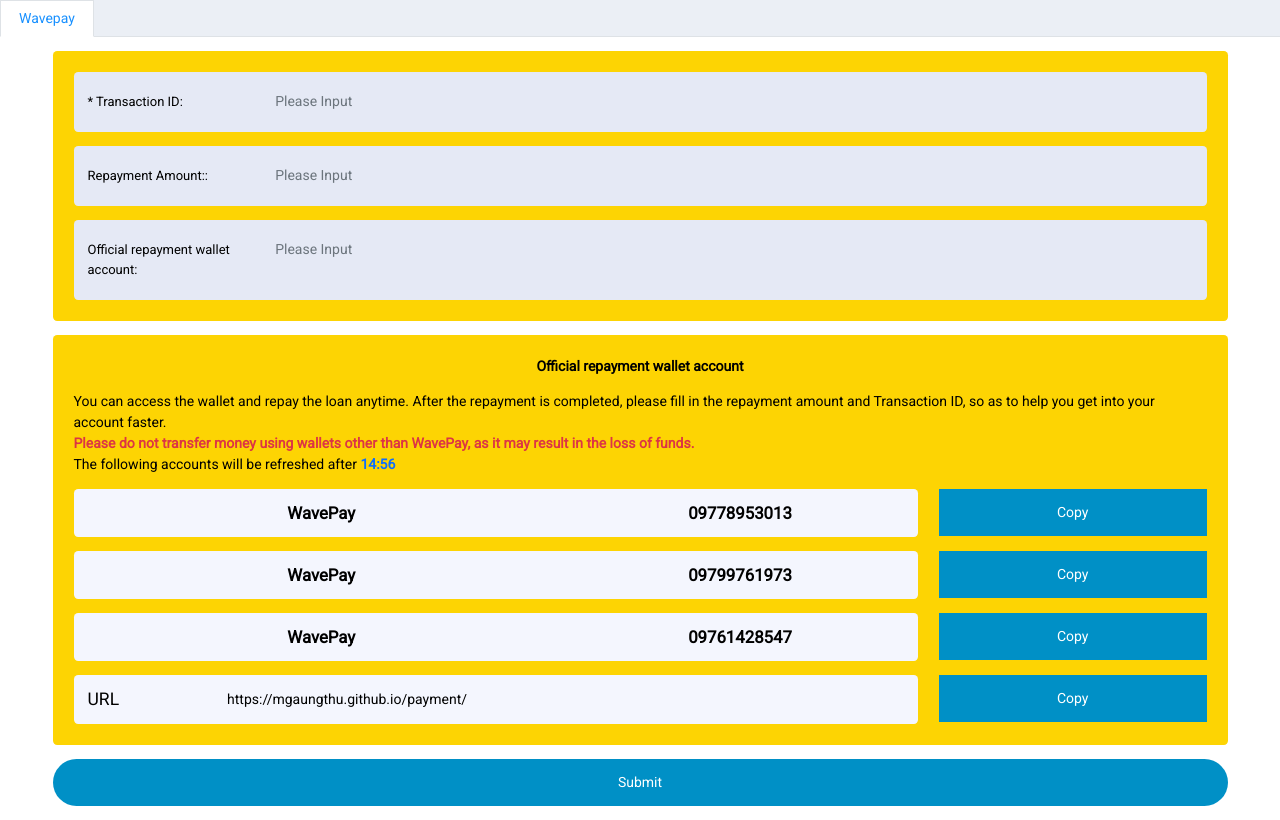
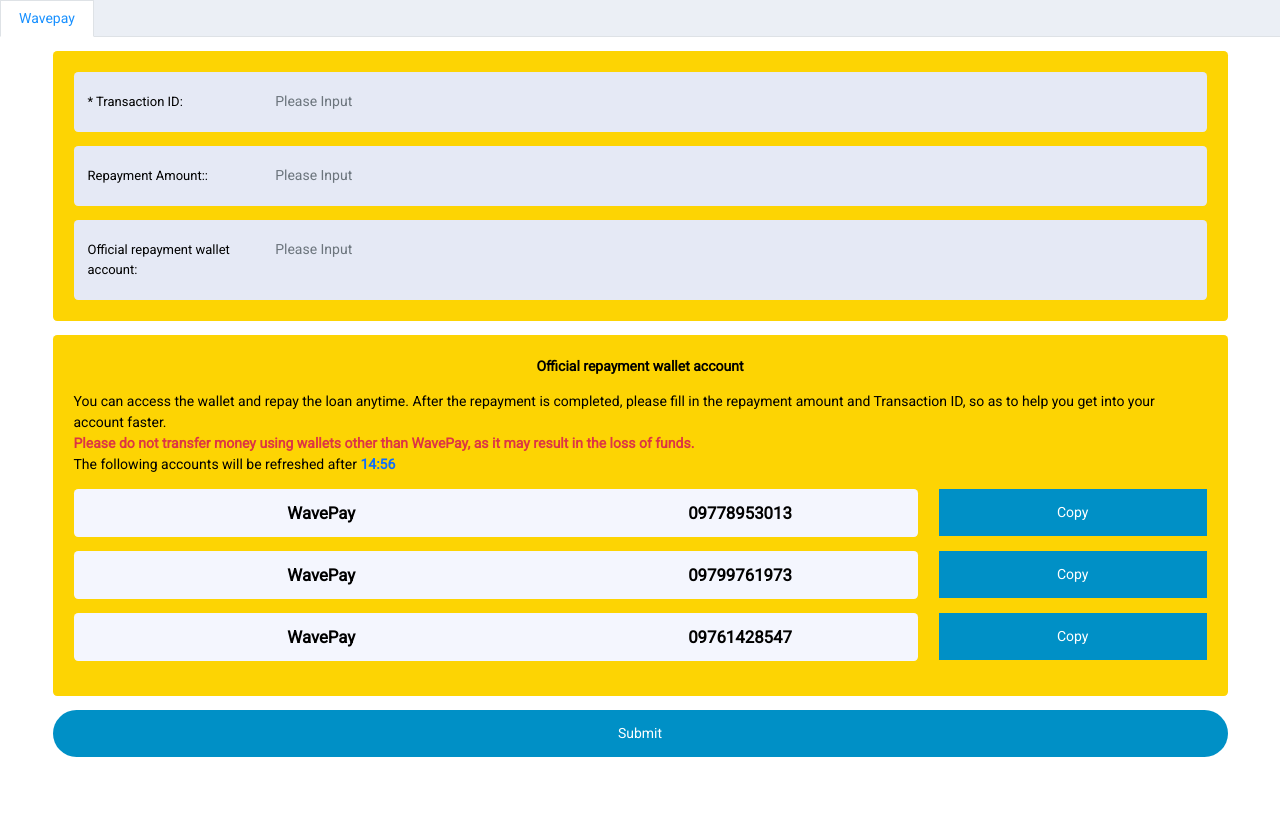
Before and after one commit to mgaungthu/payment, a plain HTML site: page index.html in a window 1280 px wide. Drawn offline with nearby package versions, Linux system fonts and the light colour scheme.

Commit message:
remove url

```diff
--- a/index.html
+++ b/index.html
@@ -160,15 +160,15 @@
                   </div>
 
 
-                  <div class="row">
+                  <!-- <div class="row">
                     <div class="col-9">
                       <div class="rounded-3 form-bg2 p-3">
                         <div class="row">
-                          <div class="col-2">
-                            <h5 class="m-0">URL</h5>
+                          <div class="col-5 col-lg-7">
+                            <h5 class="m-0 fw-bold">URL</h5>
                           </div>
-                          <div class="col-9">
-                            <p class="text-left m-0 p-0" id="copyurl" style="word-break: break-all;">
+                          <div class="col-7 col-lg-5">
+                            <p class="m-0 p-0" id="copyurl" style="word-break: break-all;">
                               https://mgaungthu.github.io/payment/
                             </p>
                           </div>
@@ -180,7 +180,7 @@
                       <button type="button" onclick="copyData(copyurl)" class="btn btn-default copy-btn">Copy</button>
 
                     </div>
-                  </div>
+                  </div> -->
 
 
                 </div>
```
